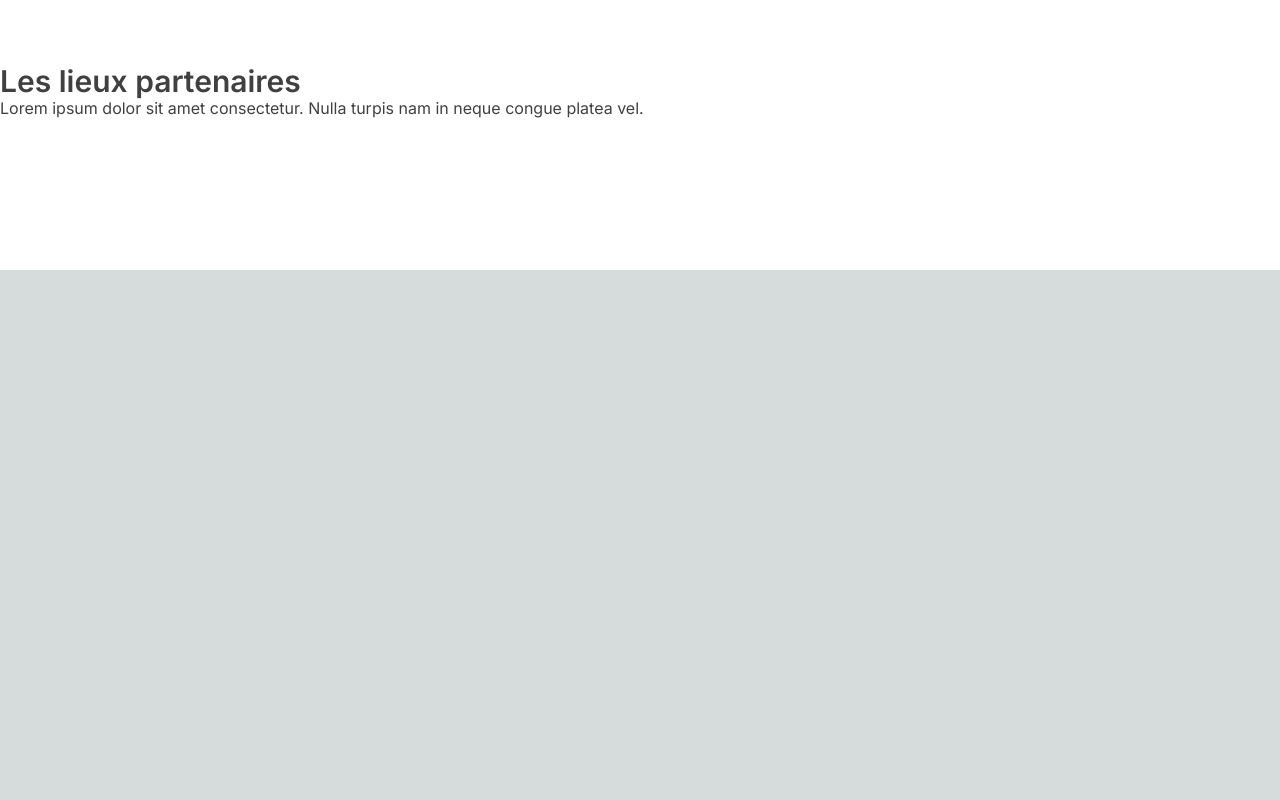
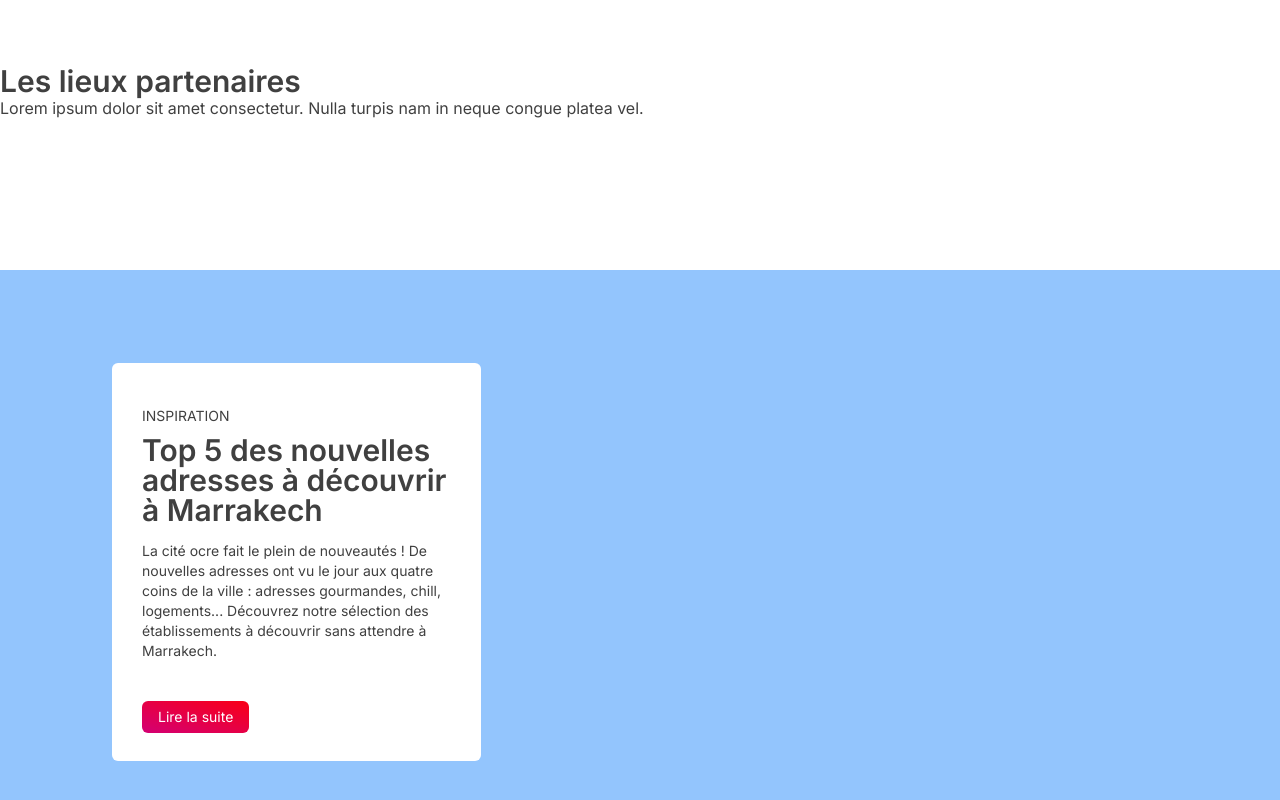
Before and after one commit to mimcity/madeincity_integration, a Next.js app: page / in a window 1280 px wide. Shown: the part 1487-2287 px from the top of the page. Before the commit the page ends 1757 px from the top, so only its background shows below. Built offline with nearby package versions, Linux system fonts and the light colour scheme.

Commit message:
inspiration card is added

```diff
--- /dev/null
+++ b/components/InspirationSection.tsx
@@ -0,0 +1,31 @@
+import React from "react";
+
+const InspirationSection = () => {
+  return (
+    <div className="bg-blue-300 h-[584px] w-full flex">
+      <div className="flex items-center pl-28 flex-1">
+        <div className="pt-10 pb-7 pl-[30px] pr-[22px] max-w-[369px] bg-white rounded-md">
+          <span className="uppercase text-sm text-neutral-700">
+            Inspiration
+          </span>
+          <h1 className="text-3xl font-semibold leading-[30px] tracking-[-2%] text-neutral-700 mt-2">
+            Top 5 des nouvelles adresses à découvrir à Marrakech
+          </h1>
+          <p className="text-neutral-700 text-sm mt-4">
+            La cité ocre fait le plein de nouveautés ! De nouvelles adresses ont
+            vu le jour aux quatre coins de la ville : adresses gourmandes,
+            chill, logements... Découvrez notre sélection des établissements à
+            découvrir sans attendre à Marrakech.
+          </p>
+          <div className="mt-10">
+            <button className="bg-gradient-to-tr from-[#D30074] to-[#F90016] text-sm text-white py-1.5 px-4 rounded-md">
+              Lire la suite
+            </button>
+          </div>
+        </div>
+      </div>
+    </div>
+  );
+};
+
+export default InspirationSection;
--- a/pages/index.tsx
+++ b/pages/index.tsx
@@ -1,5 +1,6 @@
 import ExperiencesSection from "@/components/ExperiencesSection";
 import Hero from "@/components/Hero";
+import InspirationSection from "@/components/InspirationSection";
 import Navbar from "@/components/Navbar";
 import PartnersSection from "@/components/PartnersSection";
 import SliderSection from "@/components/SliderSection";
@@ -15,6 +16,7 @@ export default function Home() {
       <SliderSection />
       <ExperiencesSection />
       <PartnersSection />
+      <InspirationSection />
     </main>
   );
 }
```
